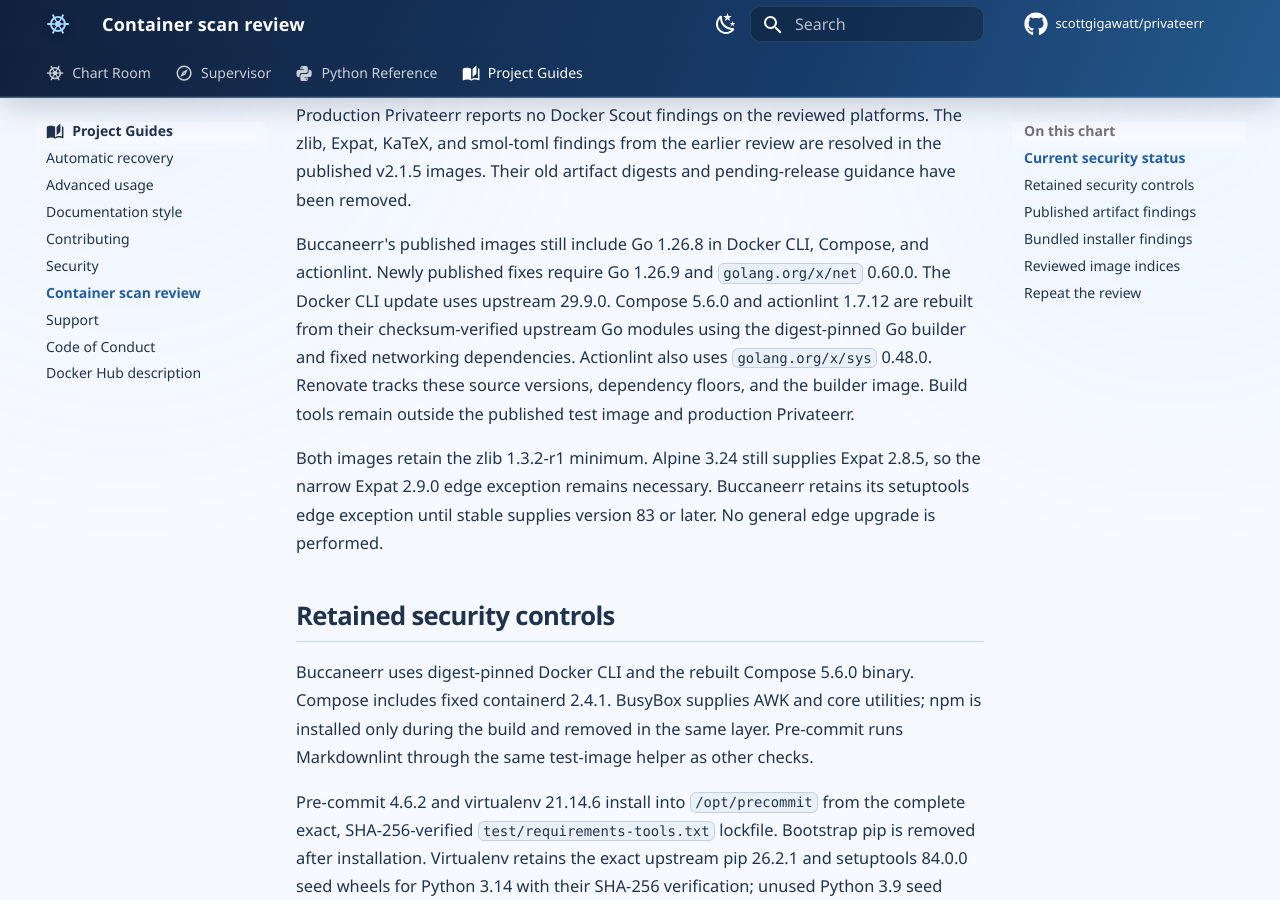
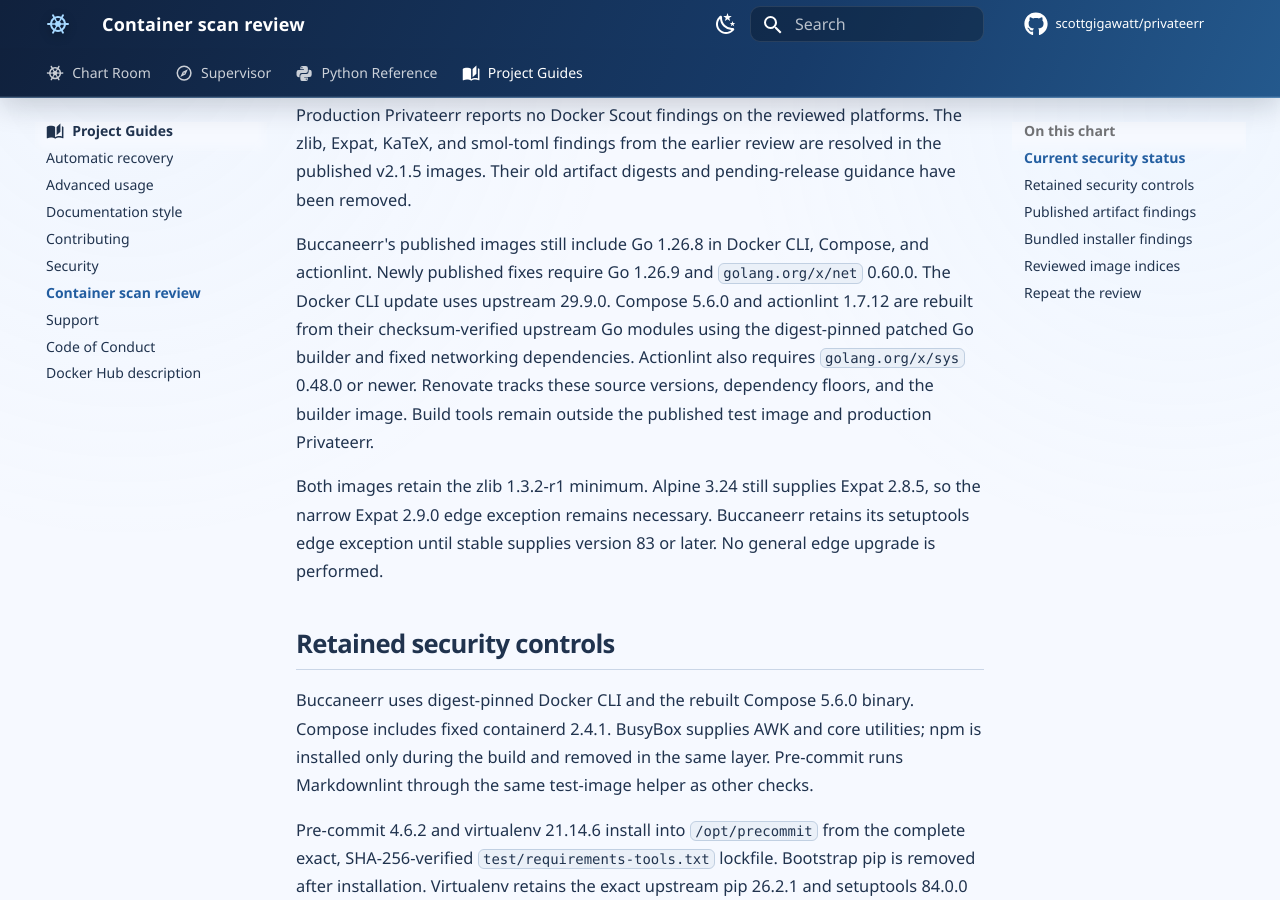
Before and after one commit to scottgigawatt/privateerr, an MkDocs documentation site: the page built from docs/container-scan-review.md, in a window 1280 px wide and 900 px high, scrolled down 472 px. Built offline with MkDocs 1.6.1 and Material for MkDocs 9.7.7, drawn with Linux system fonts in a browser that asks for light colours; comment, search, counter and statistics services are not loaded; some of the changed text lies outside the part shown.

Commit message:
🧭 Keep the scan guide sailing above its security floors

```diff
--- a/docs/container-scan-review.md
+++ b/docs/container-scan-review.md
@@ -6,7 +6,7 @@
 
 Production Privateerr reports no Docker Scout findings on the reviewed platforms. The zlib, Expat, KaTeX, and smol-toml findings from the earlier review are resolved in the published v2.1.5 images. Their old artifact digests and pending-release guidance have been removed.
 
-Buccaneerr's published images still include Go 1.26.8 in Docker CLI, Compose, and actionlint. Newly published fixes require Go 1.26.9 and `golang.org/x/net` 0.60.0. The Docker CLI update uses upstream 29.9.0. Compose 5.6.0 and actionlint 1.7.12 are rebuilt from their checksum-verified upstream Go modules using the digest-pinned Go builder and fixed networking dependencies. Actionlint also uses `golang.org/x/sys` 0.48.0. Renovate tracks these source versions, dependency floors, and the builder image. Build tools remain outside the published test image and production Privateerr.
+Buccaneerr's published images still include Go 1.26.8 in Docker CLI, Compose, and actionlint. Newly published fixes require Go 1.26.9 and `golang.org/x/net` 0.60.0. The Docker CLI update uses upstream 29.9.0. Compose 5.6.0 and actionlint 1.7.12 are rebuilt from their checksum-verified upstream Go modules using the digest-pinned patched Go builder and fixed networking dependencies. Actionlint also requires `golang.org/x/sys` 0.48.0 or newer. Renovate tracks these source versions, dependency floors, and the builder image. Build tools remain outside the published test image and production Privateerr.
 
 Both images retain the zlib 1.3.2-r1 minimum. Alpine 3.24 still supplies Expat 2.8.5, so the narrow Expat 2.9.0 edge exception remains necessary. Buccaneerr retains its setuptools edge exception until stable supplies version 83 or later. No general edge upgrade is performed.
 
```
Also changed, not shown: other parts of docs/container-scan-review.md (+1 -1 lines).
